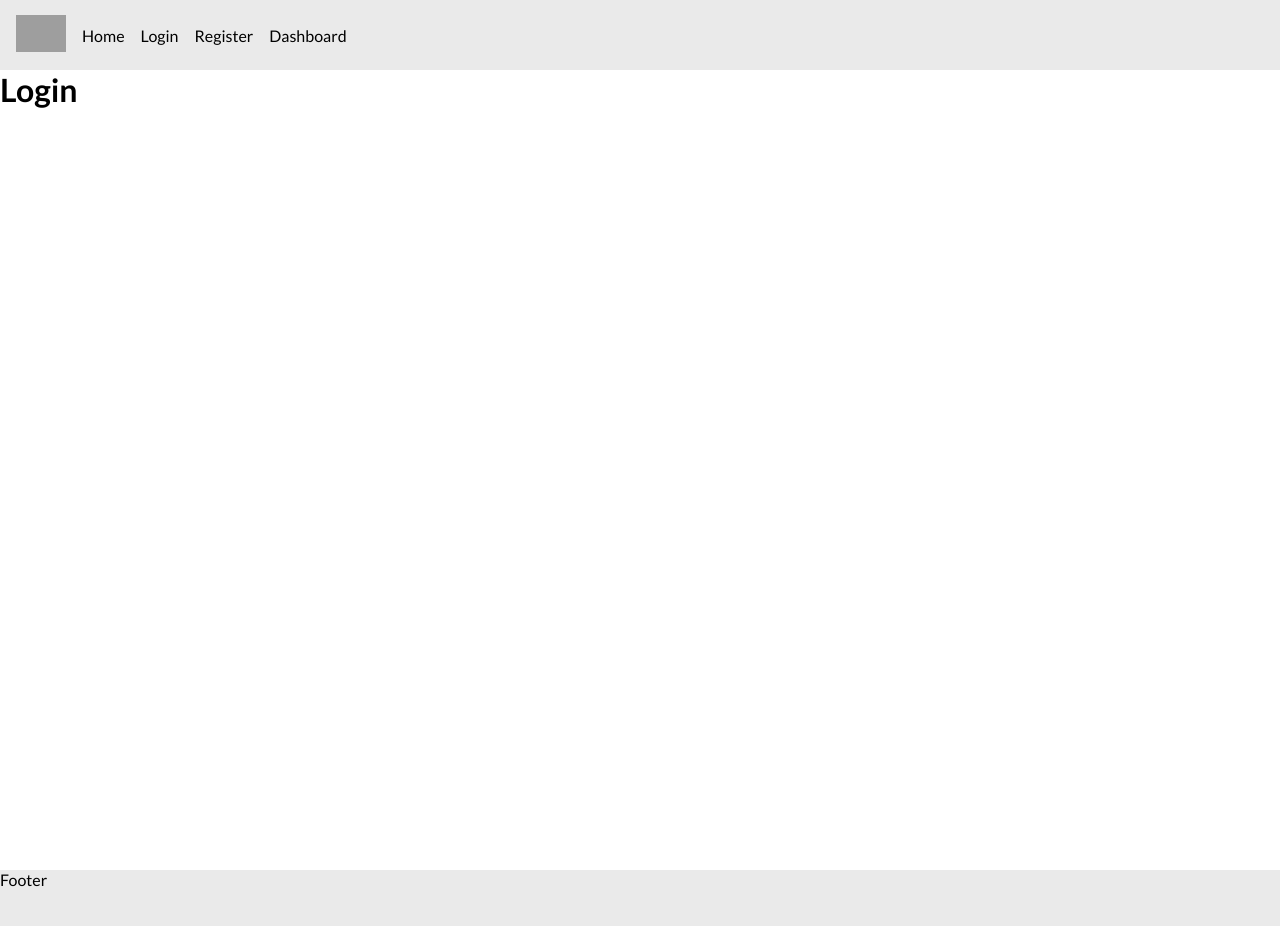
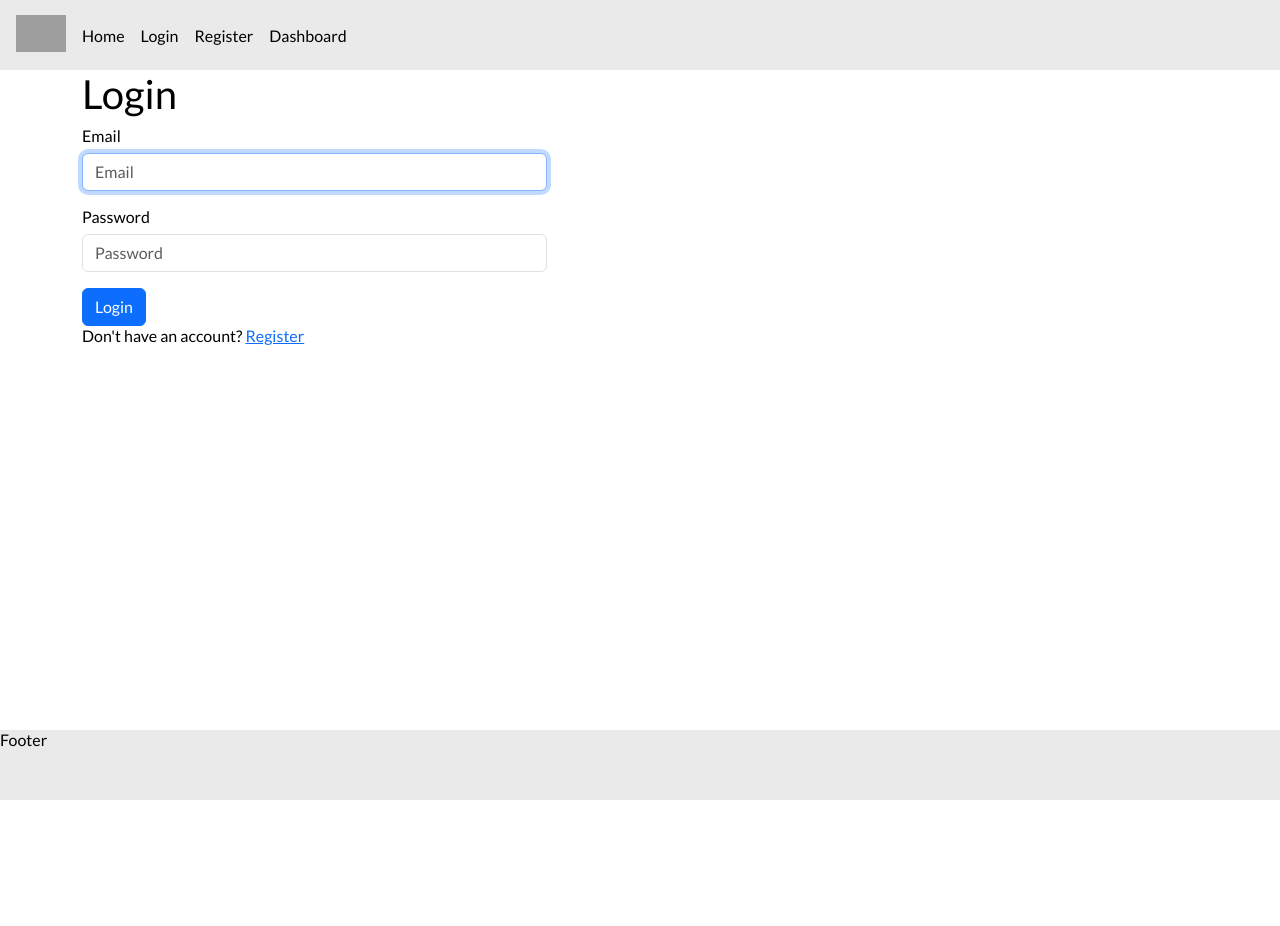
Before and after one commit to Marcap00/wa-clone, a Vue app in the folder wa-clone-fe/: page /login in a window 1280 px wide. Shown: the top 926 px of the page. After the commit the page ends 800 px from the top, so only its background shows below. Built offline with nearby package versions, Linux system fonts and the light colour scheme; grey boxes are pictures that could not be loaded.

Commit message:
Implement login functionality in AppLogin component with form validation and API integration

```diff
--- a/wa-clone-fe/src/pages/AppLogin.vue
+++ b/wa-clone-fe/src/pages/AppLogin.vue
@@ -1,12 +1,60 @@
 <script setup>
 import AppHeader from '../components/general/AppHeader.vue'
 import AppFooter from '../components/general/AppFooter.vue'
+import axios from 'axios';
+import { ref } from 'vue';
+const ApiUrl = "http://127.0.0.1:8000/api/login"
+const email = ref('')
+const password = ref('')
+
+function login() {
+    axios.post(ApiUrl, {
+        email: email.value,
+        password: password.value
+    }, {
+        headers: {
+            'Content-Type': 'application/json',
+            'Accept': 'application/json'
+        }
+    })
+        .then((response) => {
+            console.log(response);
+        })
+        .catch(function (error) {
+            console.log(error);
+        });
+}
 </script>
 
 <template>
     <AppHeader />
-    <main class="vh-100">
-        <h1>Login</h1>
+    <main class="h-main">
+        <div class="container">
+            <h1>Login</h1>
+            <form @submit.prevent="login" class="d-flex flex-column">
+                <div class="col-5 mb-3">
+                    <label for="email" class="form-label">Email</label>
+                    <input type="email" placeholder="Email" id="email" name="email" class="form-control" required
+                        autofocus autocomplete="username" v-model="email">
+                </div>
+                <div class="col-5 mb-3">
+                    <label for="password" class="form-label">Password</label>
+                    <input type="password" placeholder="Password" id="password" name="password" class="form-control"
+                        required autocomplete="current-password" v-model="password">
+                </div>
+                <div class="col">
+                    <button type="submit" class="btn btn-primary">Login</button>
+                </div>
+                <div class="col">
+                    <p>Don't have an account? <RouterLink to="/register">Register</RouterLink>
+                    </p>
+                </div>
+            </form>
+        </div>
     </main>
     <AppFooter />
 </template>
+
+<style lang="scss" scoped>
+@use "bootstrap/scss/bootstrap.scss" as *;
+</style>
```
